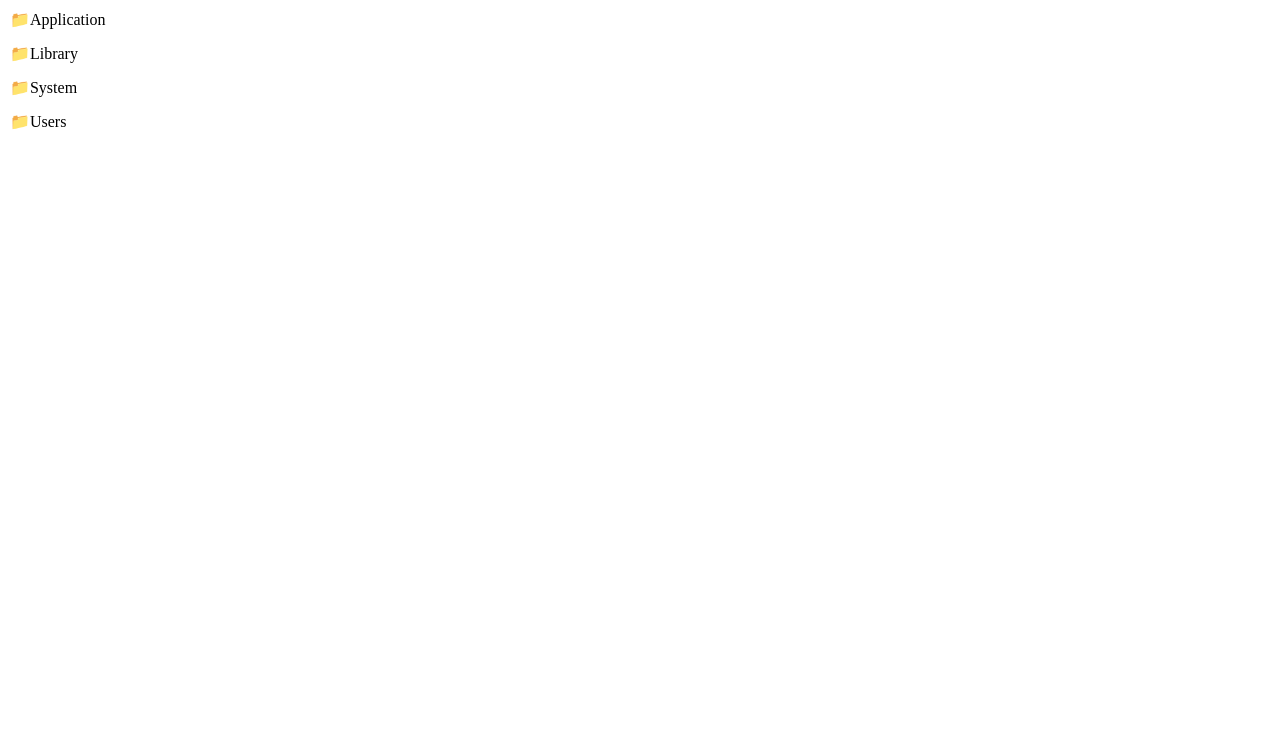
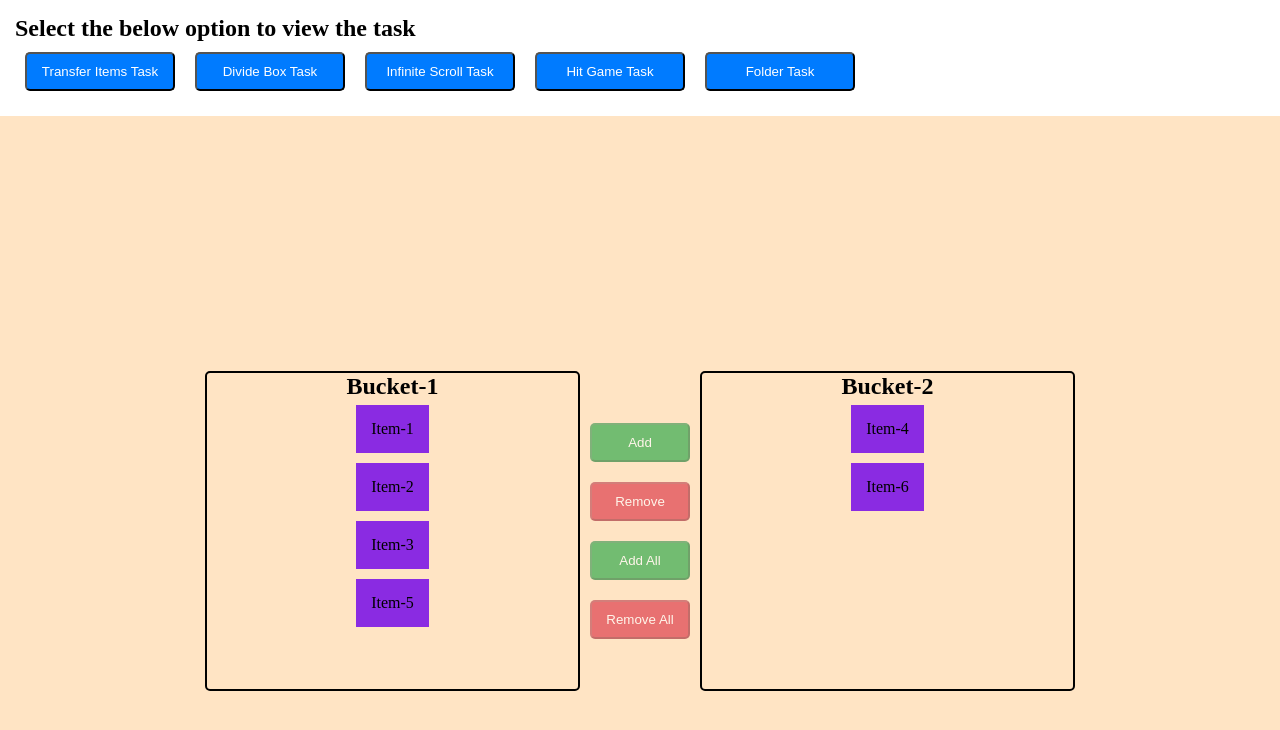
Before and after one commit to Sivakumar0703/admavin_react_task, a React (Vite) app: page / in a window 1280 px wide. Shown: the top 730 px of the page. Built offline with nearby package versions, Linux system fonts and the light colour scheme.

Commit message:
added navigation button

```diff
--- a/src/App.css
+++ b/src/App.css
@@ -4,7 +4,7 @@
   box-sizing: border-box;
 }
 
-/* common */
+/* common stylings used across all the components */
 
 #btn{
   padding: 10px;
@@ -15,7 +15,15 @@
   width:100px;
 }
 
-/* bucket component */
+/* bucket component stylings */
+
+#folder-page{
+  min-height: 100vh;
+}
+
+#root-folder{
+  position: absolute;
+}
 
 .default-page-stylings{
   padding: 15px;
@@ -60,7 +68,7 @@
   }
 }
 
-/* infinte scrolling component */
+/* infinte scrolling component stylings */
 
 #scrolling-page{
   background-color: aquamarine;
@@ -95,7 +103,7 @@
   margin-bottom: 20px;
 }
 
-/* box split component */
+/* box split component stylings */
 
 #box-split-page{
   display: flex;
@@ -148,12 +156,8 @@
   cursor: default;
 }
 
-/* folder structure component */
+/* folder structure component stylings */
 
-/* #folder-page{
-  padding:30px;
-  position: relative;
-} */
 .folder-items{
   margin: 5px;
   padding: 5px;
@@ -179,3 +183,16 @@
 .folder-items.active-folder{
   background-color:cadetblue ;
 }
+
+/* home page component stylings */
+
+#home-page-container{
+  padding:15px;
+}
+
+#home-page-buttons-group{
+  display: flex;
+  flex-direction: row;
+  flex-wrap: wrap;
+
+}
--- a/src/App.jsx
+++ b/src/App.jsx
@@ -1,19 +1,16 @@
 import './App.css';
-import Folder from './routes/Folder';
-import CreateDivOnClick from './routes/CreateDivOnClick';
-import HitGame from './routes/HitGame';
-import Buckets from './routes/Buckets';
-import InfiniteScroll from './routes/InfiniteScroll';
+import { useState } from 'react';
+import Home, { switchComponent } from './routes/Home';
+
 
 function App() {
 
+  const [showComponent , setShowComponent] = useState('bucket');
+
   return (
     <>
-      {/* <Buckets /> */}
-      {/* <InfiniteScroll /> */}
-      {/* <CreateDivOnClick /> */}
-      {/* <HitGame /> */}
-      <Folder/>
+      <Home setShowComponent={setShowComponent} />
+      {switchComponent(showComponent)}
     </>
   )
 }
--- a/src/components/Button.jsx
+++ b/src/components/Button.jsx
@@ -1,6 +1,8 @@
 
 
 const Button = ({name,color="primary",width="100px",isDisabled=false,fn}) => {
+
+  console.log("button clicked")
 
     const buttonColors = {
       primary: "#007bff",
--- a/src/routes/Folder.jsx
+++ b/src/routes/Folder.jsx
@@ -13,6 +13,8 @@ const Folder = () => {
 
   return (
     <div id='folder-page'>
+      <h2 className="title">FOLDER STRUCTURE TASK </h2>
+    <div id='root-folder'>
 
       {
         data &&
@@ -29,6 +31,7 @@ const Folder = () => {
       }
 
     </div>
+    </div>
   )
 }
 
--- /dev/null
+++ b/src/routes/Home.jsx
@@ -0,0 +1,52 @@
+import Button from "../components/Button"
+import Buckets from "./Buckets";
+import CreateDivOnClick from "./CreateDivOnClick";
+import Folder from "./Folder";
+import HitGame from "./HitGame";
+import InfiniteScroll from "./InfiniteScroll";
+
+const Home = ({setShowComponent}) => {
+
+  return (
+    <div id='home-page-container'>
+    <h2>Select the below option to view the task</h2>
+
+    <div id='home-page-buttons-group'>
+
+      <Button name="Transfer Items Task" fn={() => setShowComponent('bucket')} width="150px" />
+      <Button name="Divide Box Task" fn={() => setShowComponent('box')} width="150px" />
+      <Button name="Infinite Scroll Task" fn={() => setShowComponent('scroll')} width="150px" />
+      <Button name="Hit Game Task" fn={() => setShowComponent('hit')} width="150px" />
+      <Button name="Folder Task" fn={() => setShowComponent('folder')} width="150px" />
+
+    </div>
+
+    </div>
+  )
+}
+
+export default Home
+
+
+
+export function switchComponent(showComponent){
+  switch(showComponent) {
+      case 'bucket':
+        return <Buckets />;
+
+      case 'box':
+        return <CreateDivOnClick />;
+
+      case 'folder':
+        return <Folder />;
+
+      case 'hit':
+        return <HitGame />;
+
+      case 'scroll':
+        return <InfiniteScroll />;
+
+      default:
+      return ;
+    }
+}
```
